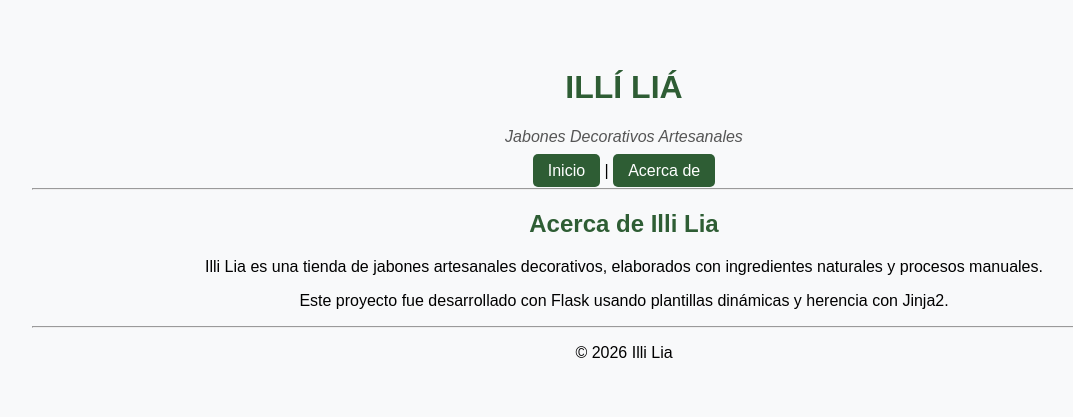
After one commit to GisselaSelena/illi-lia-flask, a Flask app: page /about in a window 1280 px wide. The commit adds this page. Shown: the top 417 px of the page, without its empty margins (16-1089 px from the left). Run offline with Flask 3, Linux system fonts and the light colour scheme.

Commit message:
Semana 10: plantillas con herencia y verificación local

```diff
--- a/app.py
+++ b/app.py
@@ -3,15 +3,19 @@ import os
 
 app = Flask(__name__)
 
-@app.route('/')
+@app.route("/")
 def home():
     return render_template("index.html")
 
-@app.route('/producto/<nombre_producto>')
+@app.route("/about")
+def about():
+    return render_template("about.html")
+
+@app.route("/producto/<nombre_producto>")
 def producto(nombre_producto):
     nombre_formateado = nombre_producto.replace('-', ' ').title()
     return render_template("producto.html", nombre=nombre_formateado)
 
-if __name__ == '__main__':
+if __name__ == "__main__":
     port = int(os.environ.get("PORT", 10000))
-    app.run(host='0.0.0.0', port=port)
+    app.run(host="0.0.0.0", port=port)
--- /dev/null
+++ b/static/styles.css
@@ -0,0 +1,27 @@
+body {
+    font-family: Arial, sans-serif;
+    text-align: center;
+    background: #f8f9fa;
+    padding: 40px;
+}
+
+h1, h2 {
+    color: #2e5d34;
+}
+
+.eslogan {
+    font-style: italic;
+    color: #555;
+}
+
+a {
+    background-color: #2e5d34;
+    color: white;
+    padding: 8px 15px;
+    text-decoration: none;
+    border-radius: 5px;
+}
+
+a:hover {
+    background-color: #1f3f24;
+}
--- /dev/null
+++ b/templates/about.html
@@ -0,0 +1,17 @@
+{% extends "base.html" %}
+
+{% block title %}Acerca de - Illi Lia{% endblock %}
+
+{% block content %}
+<h2>Acerca de Illi Lia</h2>
+
+<p>
+Illi Lia es una tienda de jabones artesanales decorativos,
+elaborados con ingredientes naturales y procesos manuales.
+</p>
+
+<p>
+Este proyecto fue desarrollado con Flask usando plantillas dinámicas
+y herencia con Jinja2.
+</p>
+{% endblock %}
--- /dev/null
+++ b/templates/base.html
@@ -0,0 +1,32 @@
+<!DOCTYPE html>
+<html lang="es">
+<head>
+    <meta charset="UTF-8">
+    <title>{% block title %}Illi Liá{% endblock %}</title>
+    <link rel="stylesheet" href="{{ url_for('static', filename='styles.css') }}">
+</head>
+<body>
+
+<header>
+    <h1>ILLÍ LIÁ</h1>
+    <p class="eslogan">Jabones Decorativos Artesanales</p>
+
+    <nav>
+        <a href="/">Inicio</a> |
+        <a href="/about">Acerca de</a>
+    </nav>
+    <hr>
+</header>
+
+<main>
+    {% block content %}
+    {% endblock %}
+</main>
+
+<hr>
+<footer>
+    <p>© 2026 Illi Lia</p>
+</footer>
+
+</body>
+</html>
```
Also changed, not shown: templates/index.html (+11 -38 lines), templates/producto.html (+13 -35 lines).
